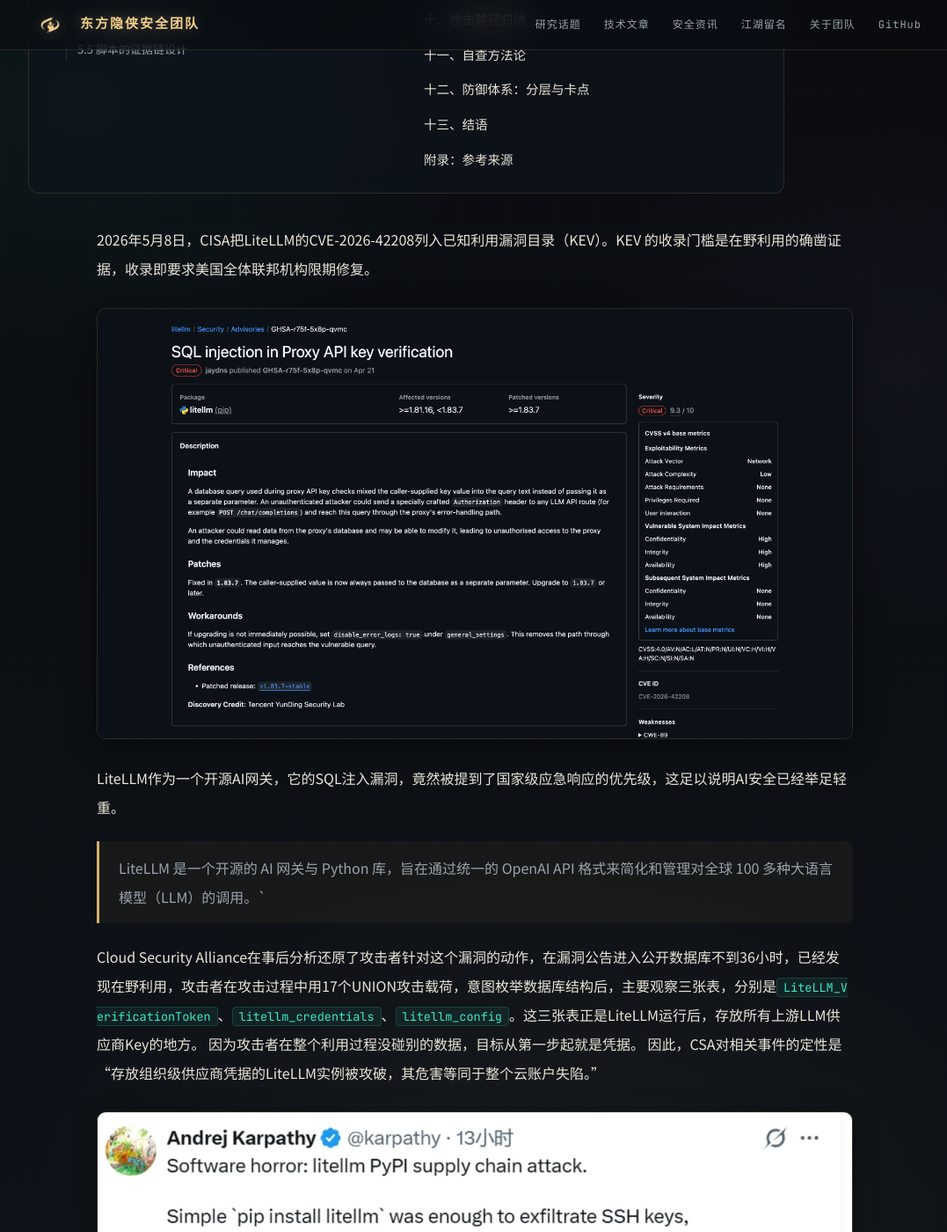
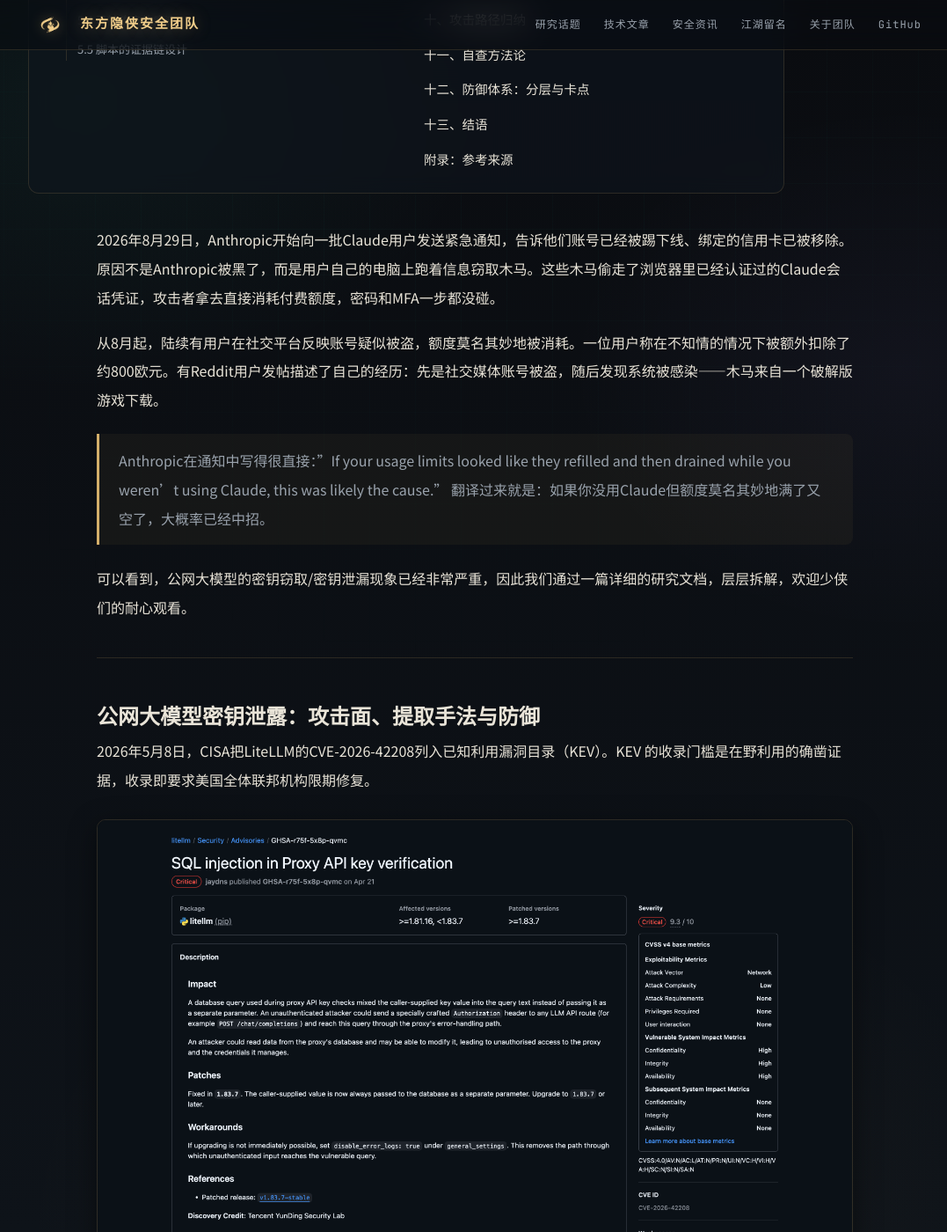
Before and after one commit to EastSword/EastSword.github.io, a Jekyll site: the page built from _articles/llm-api-key-leak.md, in a window 1280 px wide and 1400 px high, scrolled down 1255 px. Shown: the whole window at 88% size, without its empty margins (100-1177 px from the left). Built offline with Jekyll 4.4.1, drawn with Linux system fonts in a browser that asks for light colours; comment, search, counter and statistics services are not loaded.

Commit message:
发布/更新技术文章

```diff
--- a/_articles/llm-api-key-leak.md
+++ b/_articles/llm-api-key-leak.md
@@ -100,6 +100,18 @@
     title: "附录：参考来源"
     children: []
 ---
+
+2026年8月29日，Anthropic开始向一批Claude用户发送紧急通知，告诉他们账号已经被踢下线、绑定的信用卡已被移除。原因不是Anthropic被黑了，而是用户自己的电脑上跑着信息窃取木马。这些木马偷走了浏览器里已经认证过的Claude会话凭证，攻击者拿去直接消耗付费额度，密码和MFA一步都没碰。
+
+从8月起，陆续有用户在社交平台反映账号疑似被盗，额度莫名其妙地被消耗。一位用户称在不知情的情况下被额外扣除了约800欧元。有Reddit用户发帖描述了自己的经历：先是社交媒体账号被盗，随后发现系统被感染——木马来自一个破解版游戏下载。
+> Anthropic在通知中写得很直接："If your usage limits looked like they refilled and then drained while you weren't using Claude, this was likely the cause."
+翻译过来就是：如果你没用Claude但额度莫名其妙地满了又空了，大概率已经中招。
+
+可以看到，公网大模型的密钥窃取/密钥泄漏现象已经非常严重，因此我们通过一篇详细的研究文档，层层拆解，欢迎少侠们的耐心观看。
+
+---
+
+# 公网大模型密钥泄露：攻击面、提取手法与防御
 
 2026年5月8日，CISA把LiteLLM的CVE-2026-42208列入已知利用漏洞目录（KEV）。KEV 的收录门槛是在野利用的确凿证据，收录即要求美国全体联邦机构限期修复。
 ![描述](/assets/images/llm-api-key-leak/screenshot-20260831-194752.png)
```
Also changed, not shown: other parts of _articles/llm-api-key-leak.md (+1 -1 lines).
